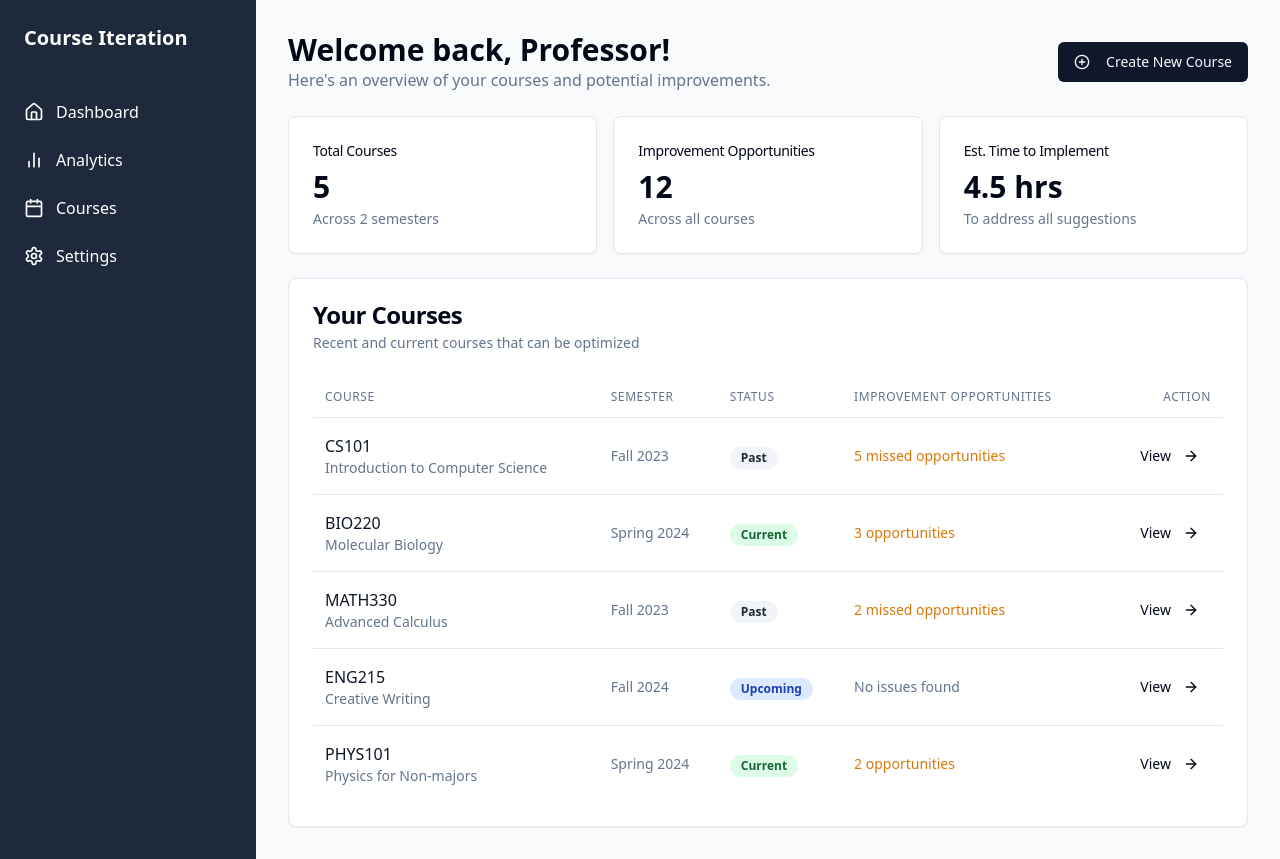
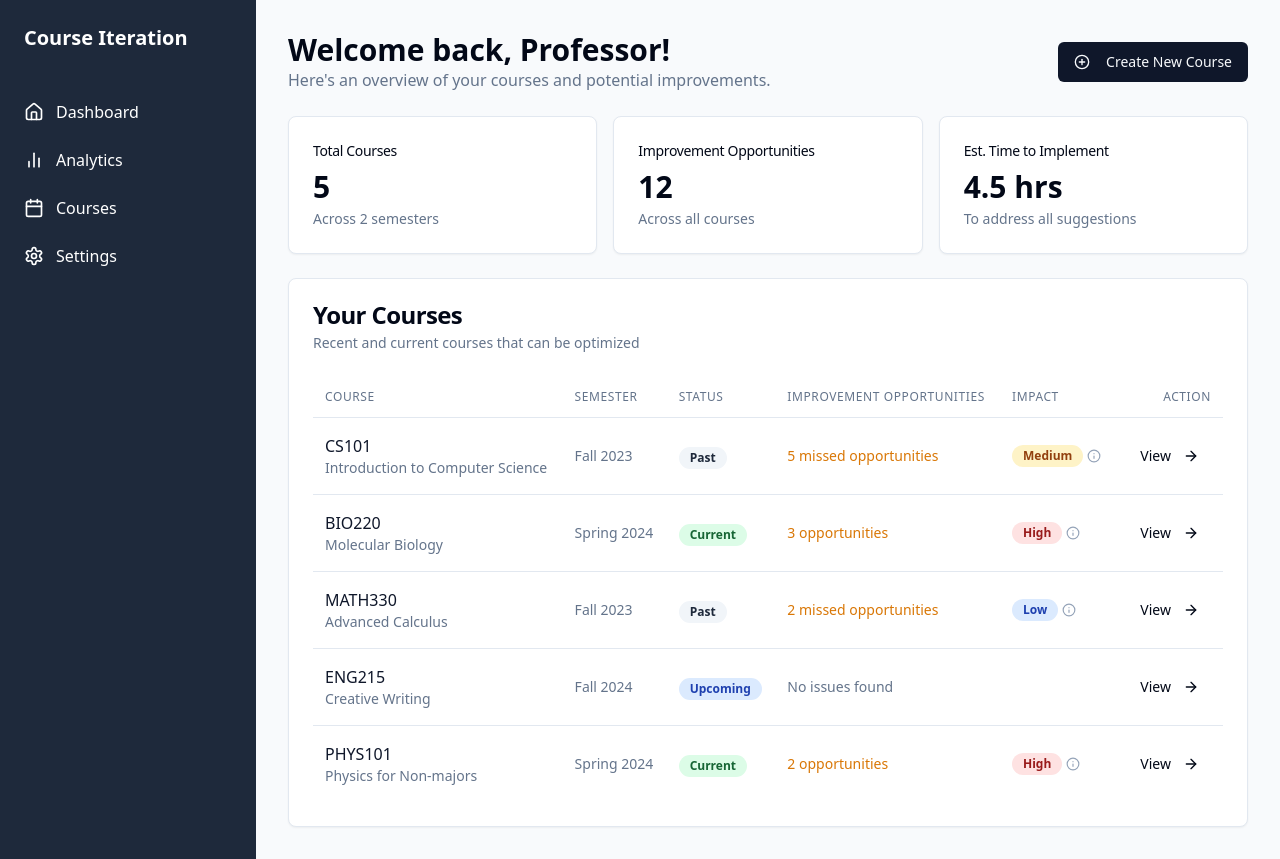
Before and after one commit to Sandorie-one/course-iteration-pilot-next-live, a React (Vite) app: page / in a window 1280 px wide. Built offline with nearby package versions, Linux system fonts and the light colour scheme.

Commit message:
feat: Add improvement impact column
Adds an "Impact" column to the course list table, displaying the impact level of improvement opportunities (Low, Medium, High) with hover card descriptions.

```diff
--- a/src/components/CourseList.tsx
+++ b/src/components/CourseList.tsx
@@ -1,9 +1,10 @@
 
 import { Badge } from "@/components/ui/badge";
 import { Button } from "@/components/ui/button";
-import { ArrowRight } from "lucide-react";
+import { ArrowRight, Info } from "lucide-react";
 import { useState } from "react";
 import { Link } from "react-router-dom";
+import { HoverCard, HoverCardTrigger, HoverCardContent } from "@/components/ui/hover-card";
 
 type Course = {
   id: string;
@@ -13,6 +14,7 @@ type Course = {
   improvements: number;
   timeEstimate: number;
   status: "current" | "past" | "upcoming";
+  impact: "low" | "medium" | "high";
 };
 
 const CourseList = () => {
@@ -24,7 +26,8 @@ const CourseList = () => {
       semester: "Fall 2023",
       improvements: 5,
       timeEstimate: 1.5,
-      status: "past"
+      status: "past",
+      impact: "medium"
     },
     {
       id: "2",
@@ -33,7 +36,8 @@ const CourseList = () => {
       semester: "Spring 2024",
       improvements: 3,
       timeEstimate: 1.0,
-      status: "current"
+      status: "current",
+      impact: "high"
     },
     {
       id: "3",
@@ -42,7 +46,8 @@ const CourseList = () => {
       semester: "Fall 2023",
       improvements: 2,
       timeEstimate: 0.5,
-      status: "past"
+      status: "past",
+      impact: "low"
     },
     {
       id: "4",
@@ -51,7 +56,8 @@ const CourseList = () => {
       semester: "Fall 2024",
       improvements: 0,
       timeEstimate: 0,
-      status: "upcoming"
+      status: "upcoming",
+      impact: "low"
     },
     {
       id: "5",
@@ -60,7 +66,8 @@ const CourseList = () => {
       semester: "Spring 2024",
       improvements: 2,
       timeEstimate: 1.5,
-      status: "current"
+      status: "current",
+      impact: "high"
     }
   ]);
 
@@ -77,6 +84,44 @@ const CourseList = () => {
     }
   };
 
+  const getImpactColor = (impact: Course["impact"]) => {
+    switch (impact) {
+      case "high":
+        return "bg-red-100 text-red-800";
+      case "medium":
+        return "bg-amber-100 text-amber-800";
+      case "low":
+        return "bg-blue-100 text-blue-800";
+      default:
+        return "";
+    }
+  };
+
+  const getImpactDescription = (impact: Course["impact"]) => {
+    switch (impact) {
+      case "high":
+        return {
+          title: "High Impact",
+          description: "Addressing these opportunities could improve student performance by 10-15% and significantly enhance mastery of key learning outcomes. Strongly recommended to implement before the next major assessment."
+        };
+      case "medium":
+        return {
+          title: "Medium Impact",
+          description: "Implementation may lead to a 5-8% improvement in student performance and better understanding of important concepts. Consider implementing when time permits."
+        };
+      case "low":
+        return {
+          title: "Low Impact",
+          description: "Minor improvements that could enhance student experience but likely won't significantly affect grades or learning outcome mastery. These can be addressed at your convenience."
+        };
+      default:
+        return {
+          title: "",
+          description: ""
+        };
+    }
+  };
+
   return (
     <div className="space-y-4">
       <div className="overflow-x-auto">
@@ -87,6 +132,7 @@ const CourseList = () => {
               <th className="px-3 py-3 text-left text-xs font-medium text-slate-500 uppercase tracking-wider">Semester</th>
               <th className="px-3 py-3 text-left text-xs font-medium text-slate-500 uppercase tracking-wider">Status</th>
               <th className="px-3 py-3 text-left text-xs font-medium text-slate-500 uppercase tracking-wider">Improvement opportunities</th>
+              <th className="px-3 py-3 text-left text-xs font-medium text-slate-500 uppercase tracking-wider">Impact</th>
               <th className="px-3 py-3 text-right text-xs font-medium text-slate-500 uppercase tracking-wider">Action</th>
             </tr>
           </thead>
@@ -112,6 +158,35 @@ const CourseList = () => {
                     </span>
                   ) : "No issues found"}
                 </td>
+                <td className="px-3 py-4 whitespace-nowrap">
+                  {course.improvements > 0 && (
+                    <HoverCard>
+                      <HoverCardTrigger asChild>
+                        <div className="flex items-center cursor-help">
+                          <Badge className={getImpactColor(course.impact)}>
+                            {course.impact.charAt(0).toUpperCase() + course.impact.slice(1)}
+                          </Badge>
+                          <Info size={14} className="ml-1 text-slate-400" />
+                        </div>
+                      </HoverCardTrigger>
+                      <HoverCardContent
+                        className="w-80 break-words"
+                        side="right"
+                        align="start"
+                        sideOffset={10}
+                        openDelay={100}
+                        closeDelay={300}
+                      >
+                        <div>
+                          <h4 className="font-semibold mb-2">{getImpactDescription(course.impact).title}</h4>
+                          <p className="text-sm text-slate-600 break-words">
+                            {getImpactDescription(course.impact).description}
+                          </p>
+                        </div>
+                      </HoverCardContent>
+                    </HoverCard>
+                  )}
+                </td>
                 <td className="px-3 py-4 whitespace-nowrap text-right text-sm">
                   <Link to={`/course/${course.id}`}>
                     <Button variant="ghost" size="sm">
```
